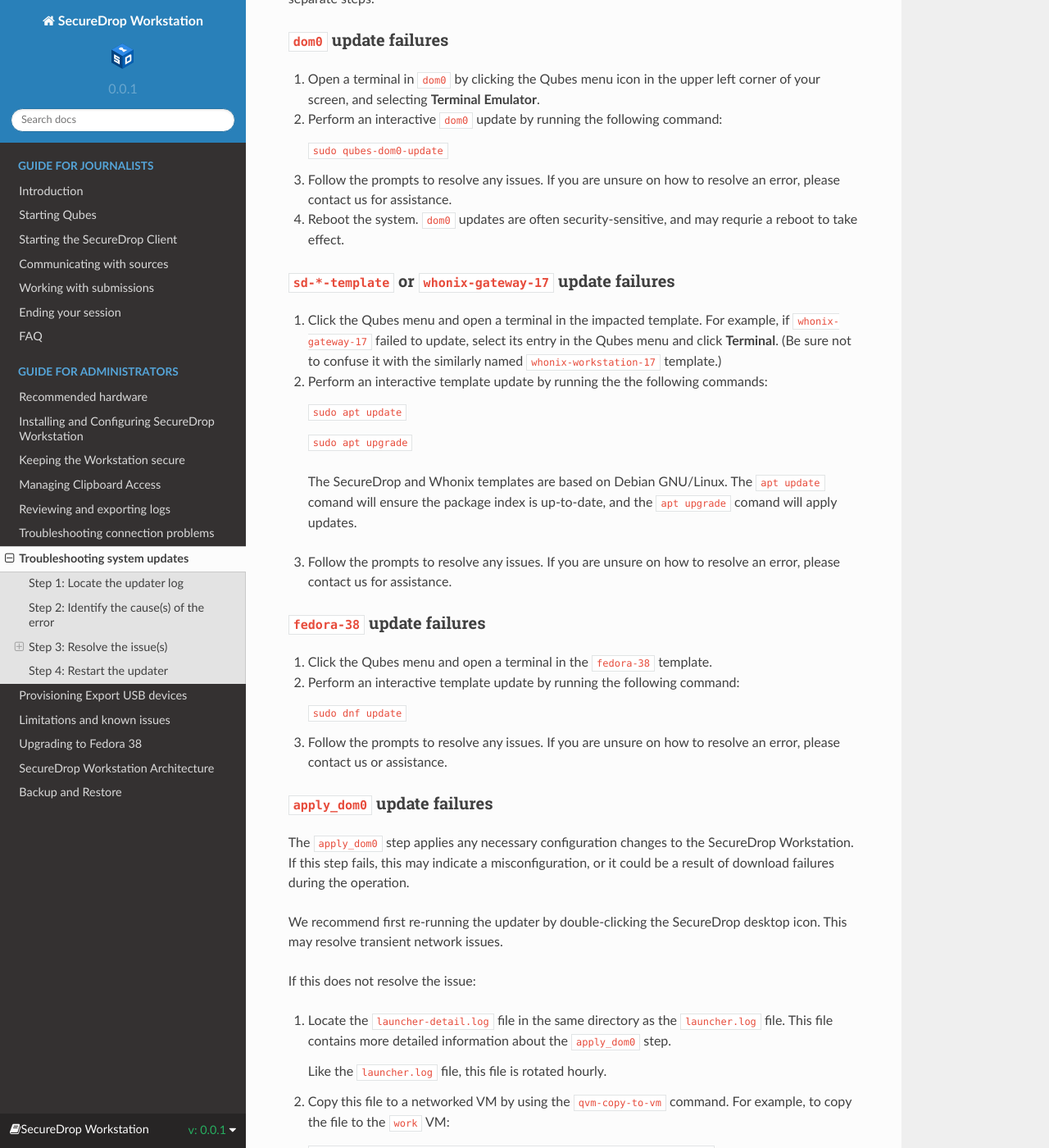
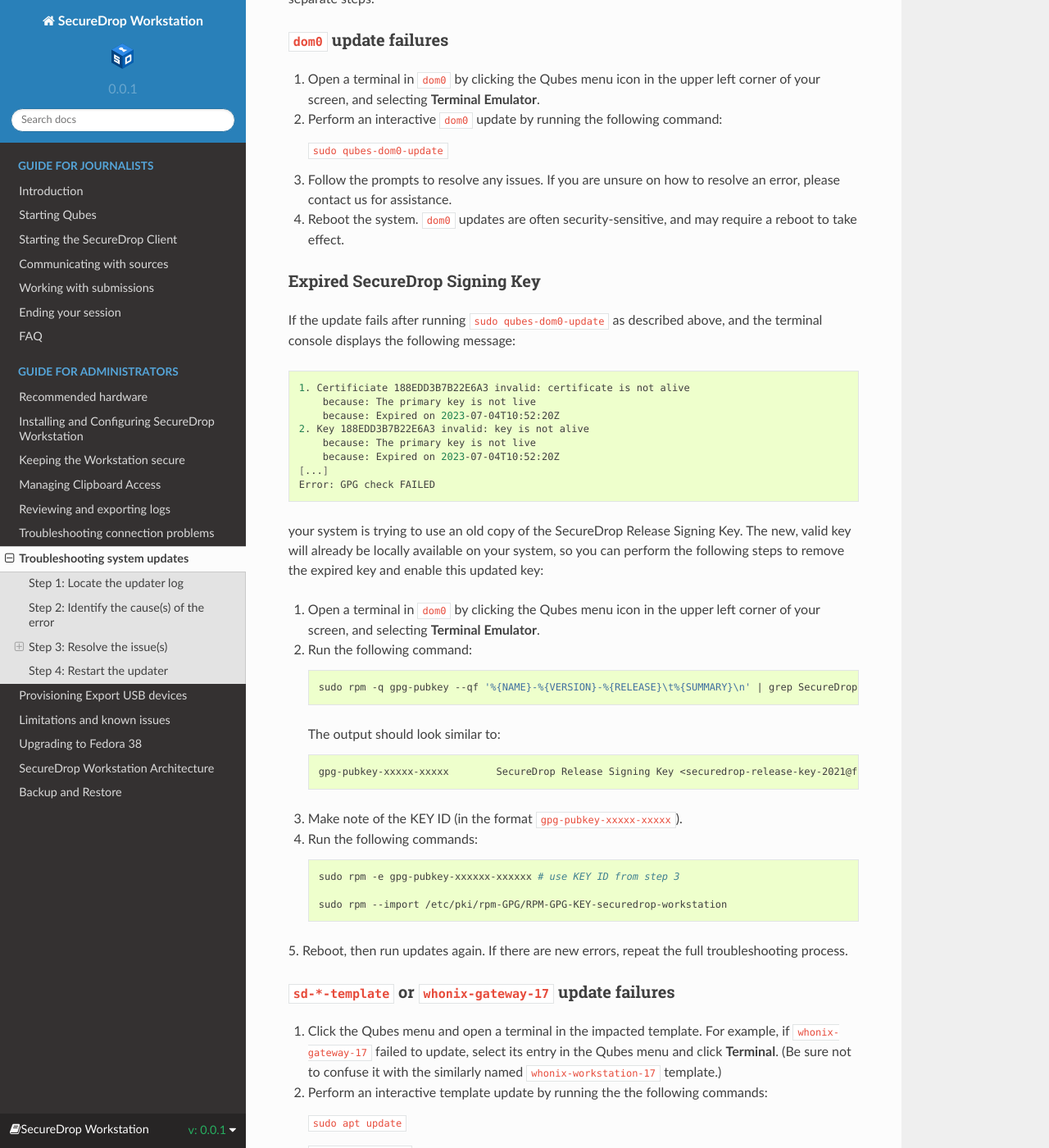
Before and after one commit to freedomofpress/securedrop-workstation-docs, a Sphinx documentation site: the page built from docs/admin/troubleshooting_updates.rst, in a window 1280 px wide and 1400 px high, scrolled down 2082 px. Shown: the whole window at 82% size. Built offline with Sphinx 7.4.7 and the Read the Docs theme 2.0.0, drawn with Linux system fonts in a browser that asks for light colours.

Commit message:
Document the process of removing an expired signing key
This commit adds the necessary steps to the update troubleshooting
guide to let folks diagnose and correct an expired Release
Signing Key.

It also fixes a random typo that I spotted while making this
addition.

```diff
--- a/docs/admin/troubleshooting_updates.rst
+++ b/docs/admin/troubleshooting_updates.rst
@@ -104,8 +104,61 @@
    for assistance.
 
 4. Reboot the system. ``dom0`` updates are often
-   security-sensitive, and may requrie a reboot to take
+   security-sensitive, and may require a reboot to take
    effect.
+
+Expired SecureDrop Signing Key
+^^^^^^^^^^^^^^^^^^^^^^^^^^^^^^
+
+If the update fails after running ``sudo qubes-dom0-update`` as described
+above, and the terminal console displays the following message:
+
+.. code-block:: sh
+
+   1. Certificiate 188EDD3B7B22E6A3 invalid: certificate is not alive
+       because: The primary key is not live
+       because: Expired on 2023-07-04T10:52:20Z
+   2. Key 188EDD3B7B22E6A3 invalid: key is not alive
+       because: The primary key is not live
+       because: Expired on 2023-07-04T10:52:20Z
+   [...]
+   Error: GPG check FAILED
+
+your system is trying to use an old copy of the SecureDrop Release
+Signing Key. The new, valid key will already be locally available on your
+system, so you can perform the following steps to remove the expired key
+and enable this updated key:
+
+1. Open a terminal in ``dom0`` by clicking the Qubes menu
+   icon in the upper left corner of your screen, and
+   selecting **Terminal Emulator**.
+
+2. Run the following command:
+
+   .. code-block:: sh
+
+      sudo rpm -q gpg-pubkey --qf '%{NAME}-%{VERSION}-%{RELEASE}\t%{SUMMARY}\n' | grep SecureDrop
+
+   The output should look similar to:
+
+   .. code-block:: sh
+
+      gpg-pubkey-xxxxx-xxxxx        SecureDrop Release Signing Key <securedrop-release-key-2021@freedom.press  public key
+
+3. Make note of the KEY ID (in the format ``gpg-pubkey-xxxxx-xxxxx``).
+
+4. Run the following commands:
+
+   .. code-block:: sh
+
+      sudo rpm -e gpg-pubkey-xxxxxx-xxxxxx # use KEY ID from step 3
+
+      sudo rpm --import /etc/pki/rpm-GPG/RPM-GPG-KEY-securedrop-workstation
+
+
+5. Reboot, then run updates again. If there are new errors, repeat
+the full troubleshooting process.
+
 
 ``sd-*-template`` or ``whonix-gateway-17`` update failures
 ^^^^^^^^^^^^^^^^^^^^^^^^^^^^^^^^^^^^^^^^^^^^^^^^^^^^^^^^^^
```
